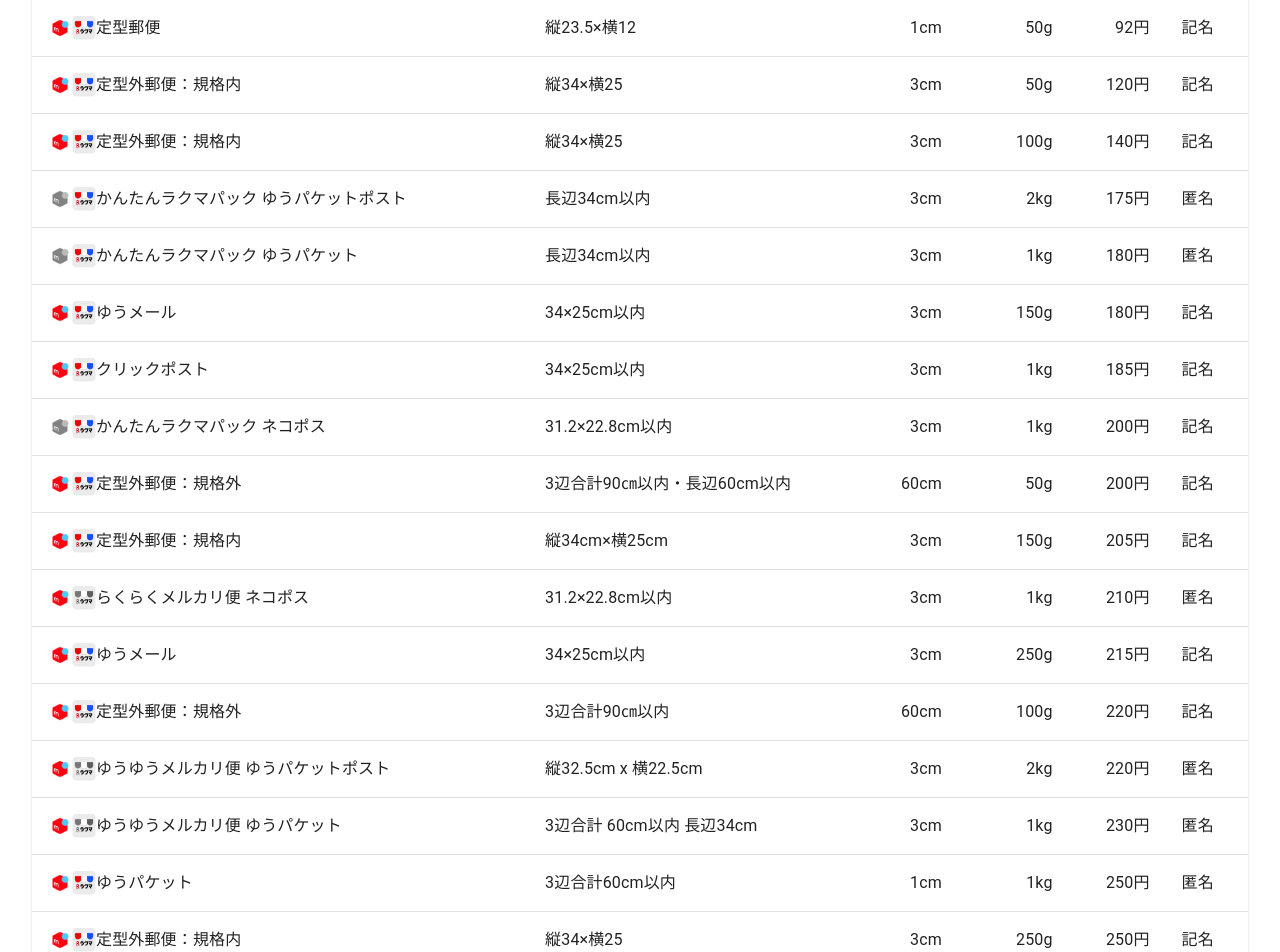
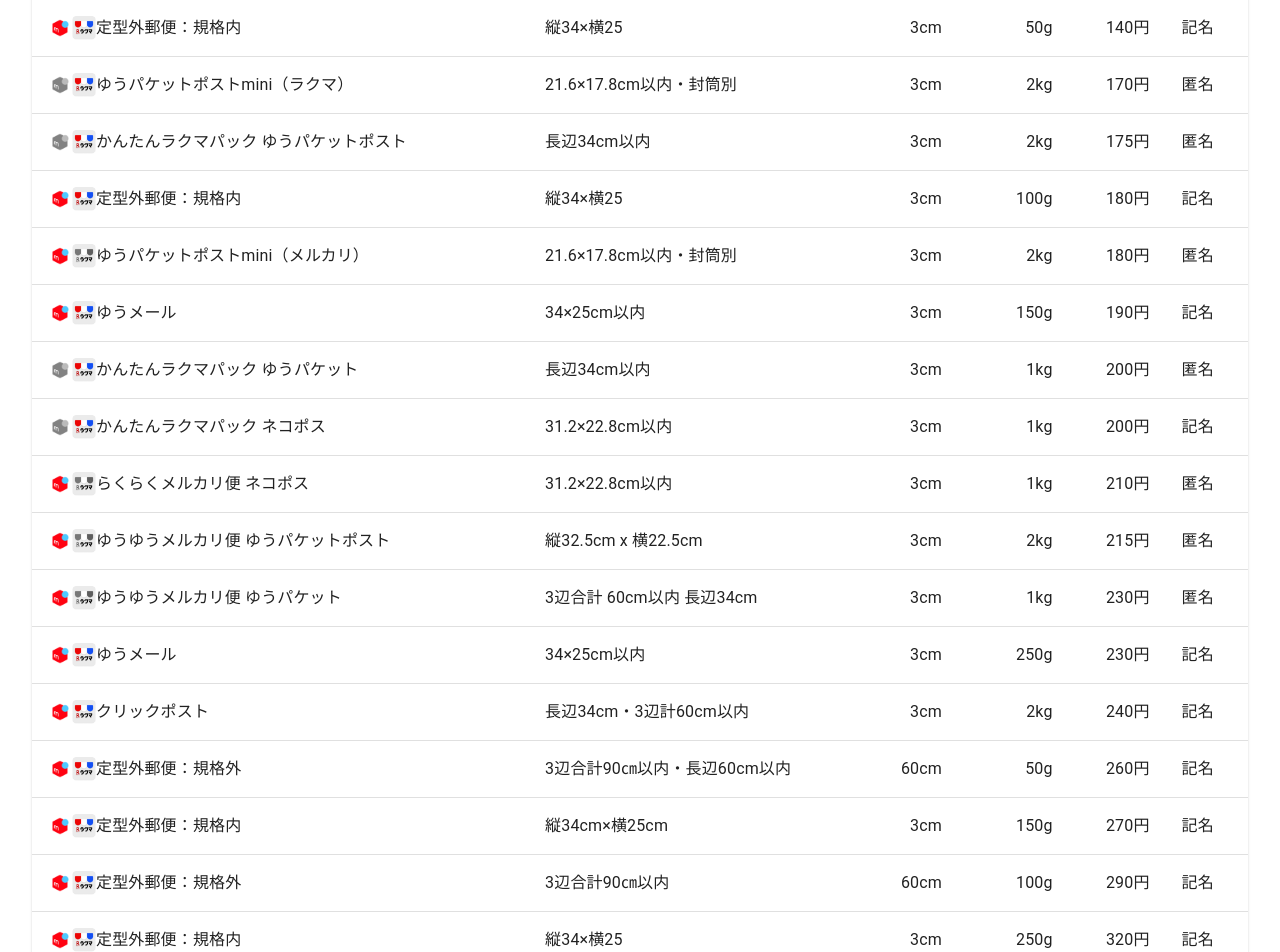
Before and after one commit to yuto-moriizumi/mercari-rakuma-comparator, a Next.js app: page / in a window 1280 px wide. Shown: the part 380-1332 px from the top of the page. Built offline with nearby package versions, Linux system fonts and the light colour scheme.

Commit message:
Update shipping fee data

```diff
--- a/src/shippings.ts
+++ b/src/shippings.ts
@@ -18,18 +18,7 @@
     size: "郵便書簡",
     maxHeight: 1,
     g: 25,
-    cost: 62,
-    available: {
-      mercari: true,
-      rakuma: true,
-    },
-  },
-  {
-    name: "定型郵便",
-    size: "縦23.5×横12",
-    maxHeight: 1,
-    g: 25,
-    cost: 82,
+    cost: 85,
     available: {
       mercari: true,
       rakuma: true,
@@ -40,7 +29,7 @@
     size: "縦23.5×横12",
     maxHeight: 1,
     g: 50,
-    cost: 92,
+    cost: 110,
     available: {
       mercari: true,
       rakuma: true,
@@ -51,7 +40,7 @@
     size: "縦34×横25",
     maxHeight: 3,
     g: 50,
-    cost: 120,
+    cost: 140,
     available: {
       mercari: true,
       rakuma: true,
@@ -62,9 +51,33 @@
     size: "縦34×横25",
     maxHeight: 3,
     g: 100,
-    cost: 140,
+    cost: 180,
     available: {
       mercari: true,
+      rakuma: true,
+    },
+  },
+  {
+    name: "ゆうパケットポストmini（メルカリ）",
+    size: "21.6×17.8cm以内・封筒別",
+    maxHeight: 3,
+    g: 2000,
+    cost: 160 + 20,
+    isAnonymous: true,
+    available: {
+      mercari: true,
+      rakuma: false,
+    },
+  },
+  {
+    name: "ゆうパケットポストmini（ラクマ）",
+    size: "21.6×17.8cm以内・封筒別",
+    maxHeight: 3,
+    g: 2000,
+    cost: 150 + 20,
+    isAnonymous: true,
+    available: {
+      mercari: false,
       rakuma: true,
     },
   },
@@ -97,7 +110,7 @@
     size: "長辺34cm以内",
     maxHeight: 3,
     g: 1000,
-    cost: 180,
+    cost: 200,
     isAnonymous: true,
     available: {
       mercari: false,
@@ -109,7 +122,7 @@
     size: "34×25cm以内",
     maxHeight: 3,
     g: 150,
-    cost: 180,
+    cost: 190,
     available: {
       mercari: true,
       rakuma: true,
@@ -117,10 +130,10 @@
   },
   {
     name: "クリックポスト",
-    size: "34×25cm以内",
+    size: "長辺34cm・3辺計60cm以内",
     maxHeight: 3,
-    g: 1000,
-    cost: 185,
+    g: 2000,
+    cost: 240,
     available: {
       mercari: true,
       rakuma: true,
@@ -154,7 +167,18 @@
     size: "3辺合計90㎝以内・長辺60cm以内",
     maxHeight: 60,
     g: 50,
-    cost: 200,
+    cost: 260,
+    available: {
+      mercari: true,
+      rakuma: true,
+    },
+  },
+  {
+    name: "定型外郵便：規格外",
+    size: "3辺合計90㎝以内",
+    maxHeight: 60,
+    g: 1000,
+    cost: 920,
     available: {
       mercari: true,
       rakuma: true,
@@ -165,7 +189,7 @@
     size: "縦34cm×横25cm",
     maxHeight: 3,
     g: 150,
-    cost: 205,
+    cost: 270,
     available: {
       mercari: true,
       rakuma: true,
@@ -176,7 +200,7 @@
     size: "34×25cm以内",
     maxHeight: 3,
     g: 250,
-    cost: 215,
+    cost: 230,
     available: {
       mercari: true,
       rakuma: true,
@@ -187,19 +211,7 @@
     size: "3辺合計90㎝以内",
     maxHeight: 60,
     g: 100,
-    cost: 220,
-    available: {
-      mercari: true,
-      rakuma: true,
-    },
-  },
-  {
-    name: "ゆうパケット",
-    size: "3辺合計60cm以内",
-    maxHeight: 1,
-    g: 1000,
-    cost: 250,
-    isAnonymous: true,
+    cost: 290,
     available: {
       mercari: true,
       rakuma: true,
@@ -210,7 +222,7 @@
     size: "縦34×横25",
     maxHeight: 3,
     g: 250,
-    cost: 250,
+    cost: 320,
     available: {
       mercari: true,
       rakuma: true,
@@ -221,7 +233,7 @@
     size: "縦32.5cm x 横22.5cm",
     maxHeight: 3,
     g: 2000,
-    cost: 215 + 5,
+    cost: 215,
     isAnonymous: true,
     available: {
       mercari: true,
@@ -233,7 +245,7 @@
     size: "3辺合計90㎝以内",
     maxHeight: 60,
     g: 150,
-    cost: 290,
+    cost: 390,
     available: {
       mercari: true,
       rakuma: true,
@@ -244,19 +256,7 @@
     size: "34×25cm以内",
     maxHeight: 3,
     g: 500,
-    cost: 300,
-    available: {
-      mercari: true,
-      rakuma: true,
-    },
-  },
-  {
-    name: "ゆうパケット",
-    size: "3辺合計60cm以内",
-    maxHeight: 2,
-    g: 1000,
-    cost: 310,
-    isAnonymous: true,
+    cost: 320,
     available: {
       mercari: true,
       rakuma: true,
@@ -267,7 +267,7 @@
     size: "3辺合計90㎝以内",
     maxHeight: 60,
     g: 250,
-    cost: 340,
+    cost: 450,
     available: {
       mercari: true,
       rakuma: true,
@@ -278,19 +278,40 @@
     size: "34×25cm以内",
     maxHeight: 3,
     g: 1000,
-    cost: 350,
+    cost: 380,
     available: {
       mercari: true,
       rakuma: true,
     },
   },
   {
-    name: "ゆうパケット",
-    size: "3辺合計60cm以内",
+    name: "定型外郵便：規格内",
+    size: "縦34×横25",
+    maxHeight: 3,
+    g: 500,
+    cost: 510,
+    available: {
+      mercari: true,
+      rakuma: true,
+    },
+  },
+  {
+    name: "定型外郵便：規格内",
+    size: "縦34×横25",
     maxHeight: 3,
     g: 1000,
-    cost: 360,
-    isAnonymous: true,
+    cost: 750,
+    available: {
+      mercari: true,
+      rakuma: true,
+    },
+  },
+  {
+    name: "定型外郵便：規格外",
+    size: "3辺合計90㎝以内",
+    maxHeight: 60,
+    g: 500,
+    cost: 660,
     available: {
       mercari: true,
       rakuma: true,
@@ -301,19 +322,8 @@
     size: "34×24.8cm",
     maxHeight: 3,
     g: 4000,
-    cost: 370,
+    cost: 430,
     isAnonymous: true,
-    available: {
-      mercari: true,
-      rakuma: true,
-    },
-  },
-  {
-    name: "定型外郵便：規格内",
-    size: "縦34×横25",
-    maxHeight: 3,
-    g: 500,
-    cost: 380,
     available: {
       mercari: true,
       rakuma: true,
@@ -396,7 +406,7 @@
     size: "3辺合計90㎝以内",
     maxHeight: 60,
     g: 500,
-    cost: 500,
+    cost: 660,
     available: {
       mercari: true,
       rakuma: true,
@@ -407,7 +417,7 @@
     size: "34×24.8cm・厚さは入ればOK",
     maxHeight: 12,
     g: 4000,
-    cost: 520,
+    cost: 600,
     available: {
       mercari: true,
       rakuma: true,
@@ -418,7 +428,7 @@
     size: "縦25×横20",
     maxHeight: 5,
     g: 100000,
-    cost: 530 + 70,
+    cost: 430 + 70,
     available: {
       mercari: false,
       rakuma: true,
@@ -501,7 +511,7 @@
     size: "3辺合計60cm以内",
     maxHeight: 60,
     g: 2000,
-    cost: 800,
+    cost: 650,
     available: {
       mercari: false,
       rakuma: true,
@@ -512,7 +522,7 @@
     size: "3辺合計80cm以内",
     maxHeight: 80,
     g: 5000,
-    cost: 900,
+    cost: 750,
     available: {
       mercari: false,
       rakuma: true,
@@ -591,7 +601,7 @@
     size: "3辺合計100cm以内",
     maxHeight: 100,
     g: 10000,
-    cost: 1150,
+    cost: 1050,
     available: {
       mercari: false,
       rakuma: true,
@@ -602,7 +612,7 @@
     size: "3辺合計120cm以内",
     maxHeight: 120,
     g: 15000,
-    cost: 1350,
+    cost: 1200,
     available: {
       mercari: false,
       rakuma: true,
@@ -613,7 +623,7 @@
     size: "3辺合計140cm以内",
     maxHeight: 140,
     g: 20000,
-    cost: 1550,
+    cost: 1400,
     available: {
       mercari: false,
       rakuma: true,
@@ -624,7 +634,7 @@
     size: "3辺合計160cm以内",
     maxHeight: 160,
     g: 25000,
-    cost: 1800,
+    cost: 1500,
     available: {
       mercari: false,
       rakuma: true,
@@ -635,7 +645,7 @@
     size: "3辺合計180cm以内",
     maxHeight: 180,
     g: 30000,
-    cost: 2100,
+    cost: 2800,
     available: {
       mercari: false,
       rakuma: true,
@@ -646,7 +656,7 @@
     size: "3辺合計200cm以内",
     maxHeight: 200,
     g: 30000,
-    cost: 2500,
+    cost: 3350,
     available: {
       mercari: false,
       rakuma: true,
```
